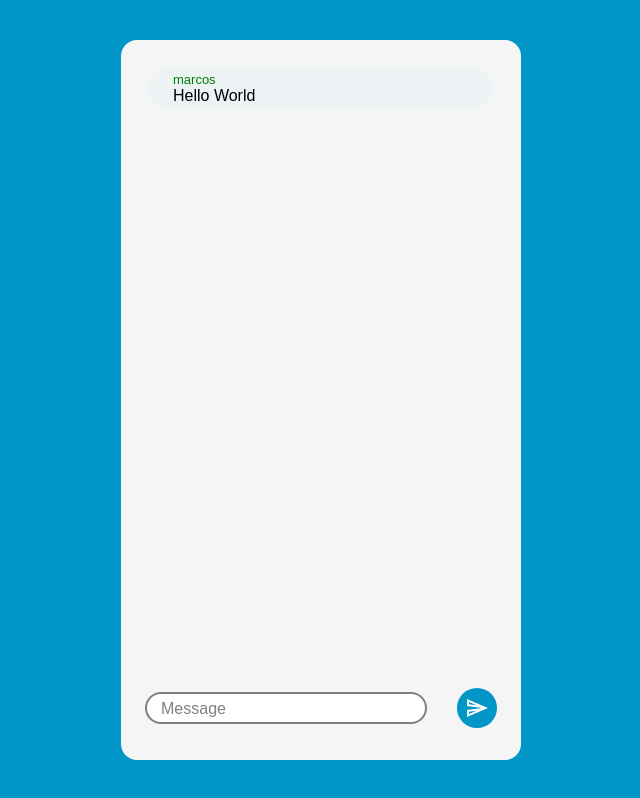
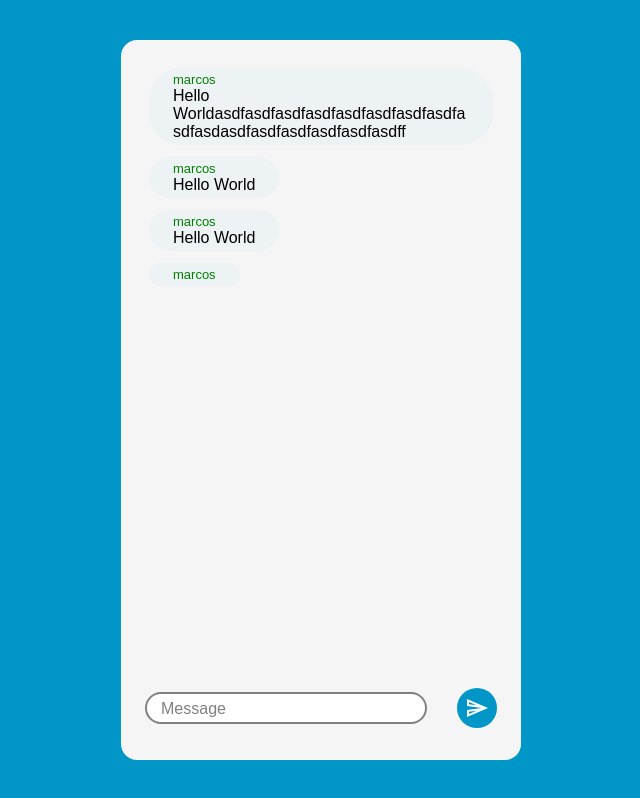
Before and after one commit to MarcosGTS/chat-server, a plain HTML site: page public/index.html in a window 1280 px wide. Both pictures are taken after a click on the button 796 px from the left and 708 px from the top of the page. Shown: the whole page, without its empty margins (319-959 px from the left). Drawn offline with nearby package versions, Linux system fonts and the light colour scheme; no server answers.

Commit message:
add send functionality

```diff
--- a/public/script.js
+++ b/public/script.js
@@ -1,9 +1,12 @@
 const messages = document.querySelector(".messages");
 const sendBtn = document.querySelector(".send");
 const joinBtn = document.querySelector(".join");
+const messageInput = document.querySelector("#message");
 
 const chatState = [
-    {sender: "marcos", msg: "Hello World"}
+    {sender: "marcos", msg: "Hello Worldasdfasdfasdfasdfasdfasdfasdfasdfasdfasdasdfasdfasdfasdfasdfasdff"},
+    {sender: "marcos", msg: "Hello World"},
+    {sender: "marcos", msg: "Hello World"},
 ];
 
 //render chatState msgs sender -> message
@@ -26,7 +29,6 @@ function createMessage(pkg) {
 
     //Assing classes
     container.classList.add("message-box");
-    msgSender.classList.add("sender");
 
     //Adding message content
     msgSender.textContent = sender;
@@ -38,6 +40,19 @@ function createMessage(pkg) {
 
     messages.appendChild(container);
 }
-//add new messages to structure
+
+//Add new messages to structure
+function sendMessage(pkg) {
+    chatState.push(pkg);
+}
+
+sendBtn.addEventListener("click", () => {
+    const msg = messageInput.value;
+
+    sendMessage({sender:"marcos", msg});
+    messageInput.value = "";
+
+    renderChat(chatState);
+})
 
 renderChat(chatState);
--- a/public/style.css
+++ b/public/style.css
@@ -31,12 +31,14 @@ body {
 
 .messages {
     height: 90%;
-    overflow-y: scroll;
+    overflow-y: auto;
 }
 
 .message-box {
     display: flex;
     flex-direction: column;
+
+    max-width: fit-content;
 
     word-wrap: break-word;
     background-color: #edf2f4;
@@ -44,6 +46,11 @@ body {
     border-radius: 2rem;
     padding: 4px 24px;
     margin: 12px;
+}
+
+.message-box span {
+    font-size: small;
+    color: green;
 }
 
 .input {
@@ -54,11 +61,6 @@ body {
 
     padding: 0 8px;
     margin: 16px 0px;
-}
-
-.message-box span {
-    font-size: small;
-    color: green;
 }
 
 .container {
@@ -91,6 +93,7 @@ body {
     filter: brightness(0.9);
     transform: scale(0.9);
 }
+
 .app-structure input {
     height: 32px;
     padding: 8px 16px;
```
